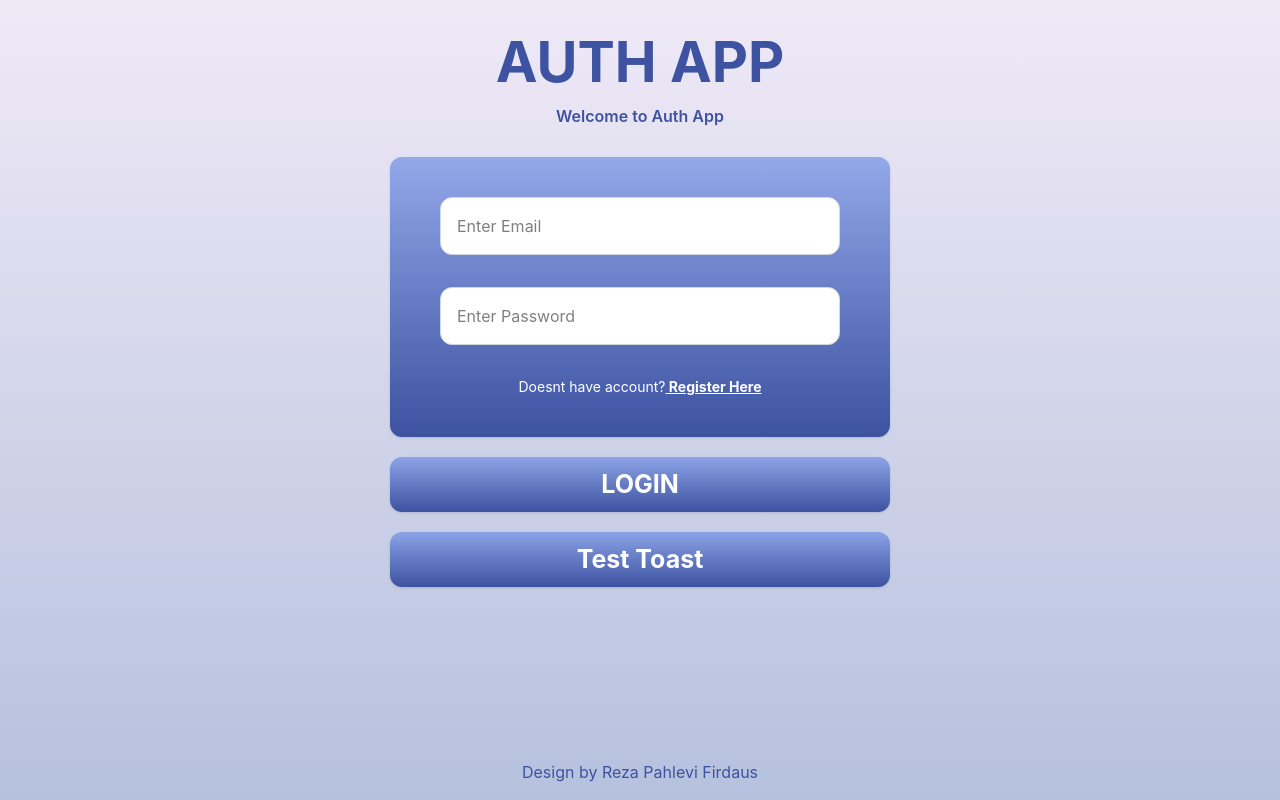
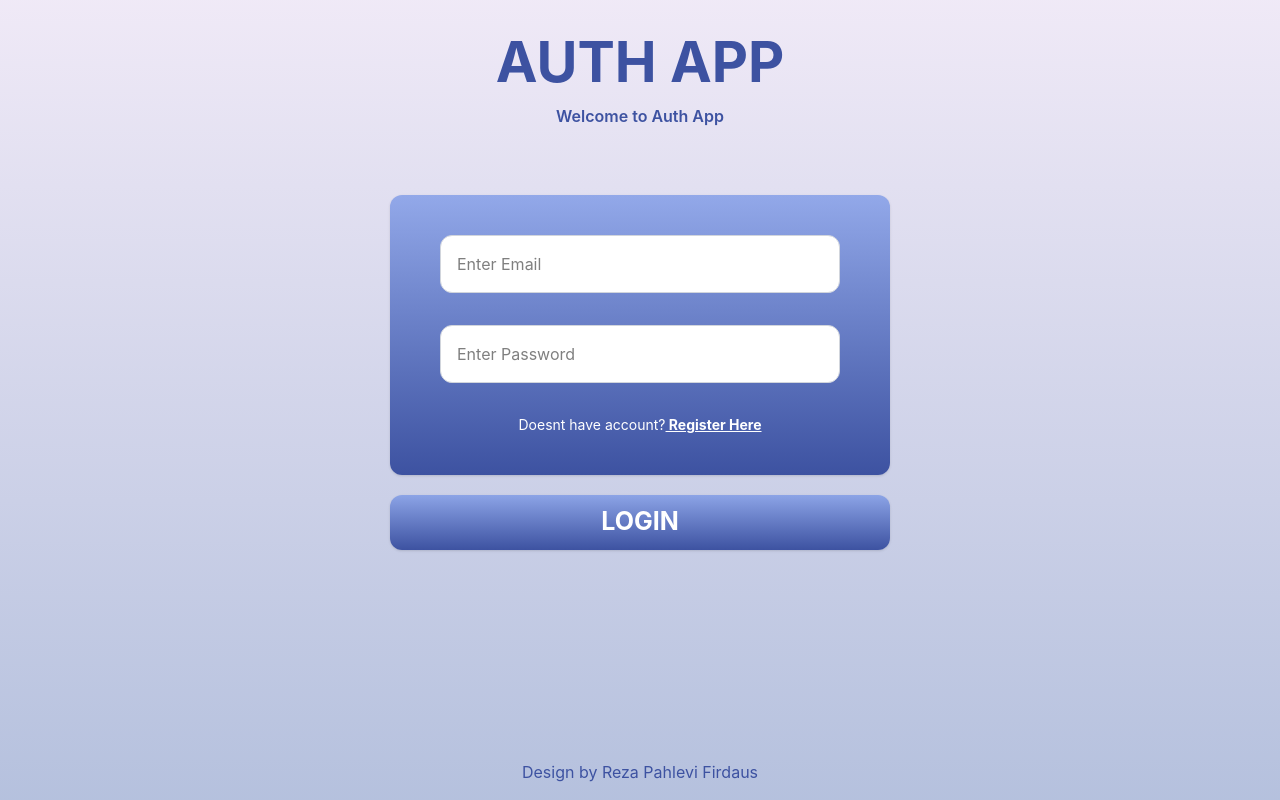
Before and after one commit to azkahrtmi/auth-management-system, a React (Vite) app in the folder frontend/: page / in a window 1280 px wide. Built offline with nearby package versions, Linux system fonts and the light colour scheme.

Commit message:
feat: connect fe and be and add protect route

```diff
--- a/frontend/src/components/ContainerForm.jsx
+++ b/frontend/src/components/ContainerForm.jsx
@@ -1,16 +1,55 @@
-import React from "react";
-import { Link } from "react-router-dom";
+import React, { useState } from "react";
+import { Link, useNavigate } from "react-router-dom";
 import toast, { Toaster } from "react-hot-toast";
 
 function ContainerForm() {
-  const notify = () => toast.success("ayam");
+  const [email, setEmail] = useState("");
+  const [password, setPassword] = useState("");
+  const navigate = useNavigate();
+
+  const handleLogin = async (e) => {
+    e.preventDefault();
+
+    try {
+      const res = await fetch("http://localhost:5000/auth/login", {
+        method: "POST",
+        headers: { "Content-Type": "application/json" },
+        body: JSON.stringify({ email, password }),
+      });
+
+      const data = await res.json();
+
+      if (!res.ok) {
+        toast.error(data.message || "Login gagal");
+        return;
+      }
+
+      // simpan token & role
+      localStorage.setItem("token", data.token);
+      localStorage.setItem("role", data.user.role);
+
+      toast.success("Login berhasil!");
+
+      // redirect sesuai role
+      if (data.user.role === "admin") {
+        navigate("/admin");
+      } else {
+        navigate("/user");
+      }
+    } catch (error) {
+      console.error("Login error:", error);
+      toast.error("Terjadi kesalahan server");
+    }
+  };
+
   return (
     <>
       <div className="flex flex-col text-center absolute top-5">
         <h1 className="text-[#3D52A1] text-[56px] font-bold">AUTH APP</h1>
         <h3 className="text-[#3D52A1] font-semibold">Welcome to Auth App</h3>
       </div>
-      <form action="POST" className="">
+
+      <form onSubmit={handleLogin} className="">
         <div
           style={{
             background:
@@ -23,12 +62,16 @@ function ContainerForm() {
             type="email"
             name="email"
             placeholder="Enter Email"
+            value={email}
+            onChange={(e) => setEmail(e.target.value)}
           />
           <input
             className="bg-white border w-100 border-gray-300 rounded-xl p-4 mb-4"
             type="password"
             name="password"
             placeholder="Enter Password"
+            value={password}
+            onChange={(e) => setPassword(e.target.value)}
           />
           <div className="flex flex-row justify-center w-full text-sm text-white">
             <span>Doesnt have account?</span>
@@ -48,17 +91,8 @@ function ContainerForm() {
           <p>LOGIN</p>
         </button>
       </form>
-      <button
-        style={{
-          background:
-            "linear-gradient(to bottom, rgb(113, 145, 230, 0.7), rgb(61, 82, 161))",
-        }}
-        className="w-[500px] h-[55px] rounded-xl mt-5 font-bold text-[25px] text-white cursor-pointer shadow hover:opacity-90"
-        type="submit"
-        onClick={notify}
-      >
-        <p>Test Toast</p>
-      </button>
+
+      <Toaster position="top-right" />
     </>
   );
 }
--- /dev/null
+++ b/frontend/src/routes/ProtectedRoute.jsx
@@ -0,0 +1,18 @@
+import { Navigate, Outlet } from "react-router-dom";
+
+function ProtectedRoute({ role }) {
+  const token = localStorage.getItem("token");
+  const userRole = localStorage.getItem("role");
+
+  if (!token) {
+    return <Navigate to="/" replace />;
+  }
+
+  if (role && userRole !== role) {
+    return <Navigate to="/" replace />;
+  }
+
+  return <Outlet />;
+}
+
+export default ProtectedRoute;
```
Also changed, not shown: frontend/src/routes/Index.jsx (+10 -2 lines).
